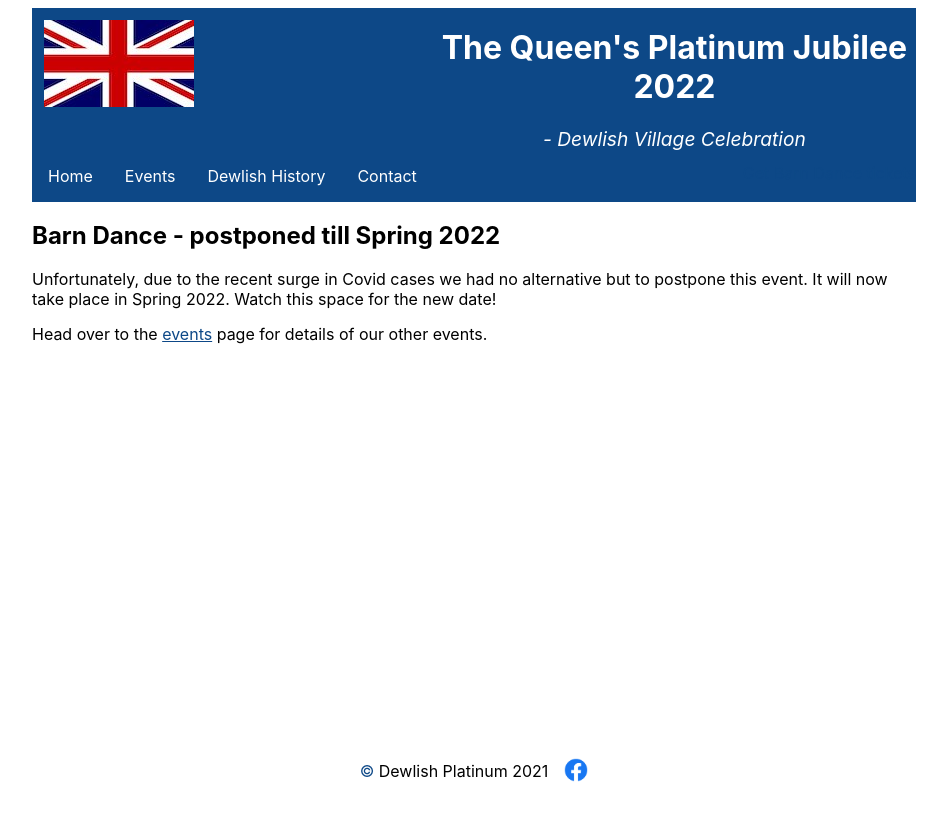
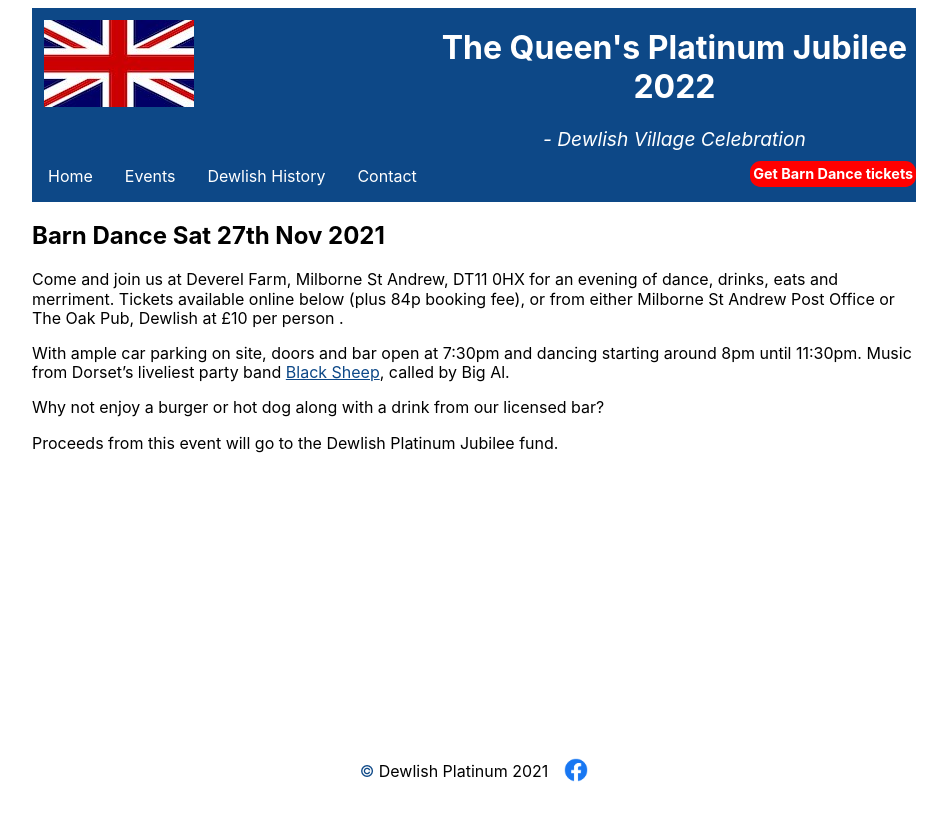
Before and after one commit to srichmond3000/dewlish-platinum, a Next.js app: page /events/barndance in a window 1280 px wide. Shown: the whole page, without its empty margins (166-1113 px from the left). Built offline with nearby package versions, Linux system fonts and the light colour scheme; no server answers.

Commit message:
Add link to barndance tickets page

```diff
--- a/pages/components/header.js
+++ b/pages/components/header.js
@@ -27,8 +27,8 @@ const Header = () => {
         <Nav />
       </div>
       <div className={styles.cta}>
-        <Link href='/events/barndance' className={styles.button}>
-          Get Barn Dance tickets
+        <Link href='/events/barndance'>
+          <a className={styles.button}>Get Barn Dance tickets</a>
         </Link>
       </div>
     </div>
--- a/pages/events/barndance.js
+++ b/pages/events/barndance.js
@@ -1,26 +1,39 @@
-import Link from 'next/link';
-import Layout from '.././components/layout';
+import { useEffect } from 'react';
+import Layout from '../components/layout';
 
-const Barndance = () => {
+const BarnDance = () => {
+  useEffect(() => {
+    var el = document.createElement('script');
+    el.src = 'https://www.ticketsource.co.uk/ticketshop/JFHDE';
+    var s = document.getElementsByTagName('script')[0];
+    s.parentNode.insertBefore(el, s);
+  }, []);
+
   return (
-    <Layout title='Dewlish Platinum - Barndance'>
-      <section>
-        <h2>Barn Dance - postponed till Spring 2022</h2>
-        <p>
-          Unfortunately, due to the recent surge in Covid cases we had no
-          alternative but to postpone this event. It will now take place in
-          Spring 2022. Watch this space for the new date!
-        </p>
-        <p>
-          Head over to the{' '}
-          <Link href='/events'>
-            <a>events</a>
-          </Link>{' '}
-          page for details of our other events.
-        </p>
-      </section>
+    <Layout title='Barn Dance'>
+      <h2>Barn Dance Sat 27th Nov 2021</h2>
+      <div id='embedTS_JFHDE' style={{ width: '100%' }}></div>
+      <p>
+        Come and join us at Deverel Farm, Milborne St Andrew, DT11 0HX for an
+        evening of dance, drinks, eats and merriment. Tickets available online
+        below (plus 84p booking fee), or from either Milborne St Andrew Post
+        Office or The Oak Pub, Dewlish at £10 per person .
+      </p>
+      <p>
+        With ample car parking on site, doors and bar open at 7:30pm and dancing
+        starting around 8pm until 11:30pm. Music from Dorset’s liveliest party
+        band <a href='https://www.blacksheepband.co.uk/'>Black Sheep</a>, called
+        by Big Al.
+      </p>
+      <p>
+        Why not enjoy a burger or hot dog along with a drink from our licensed
+        bar?
+      </p>
+      <p>
+        Proceeds from this event will go to the Dewlish Platinum Jubilee fund.
+      </p>
     </Layout>
   );
 };
 
-export default Barndance;
+export default BarnDance;
```
